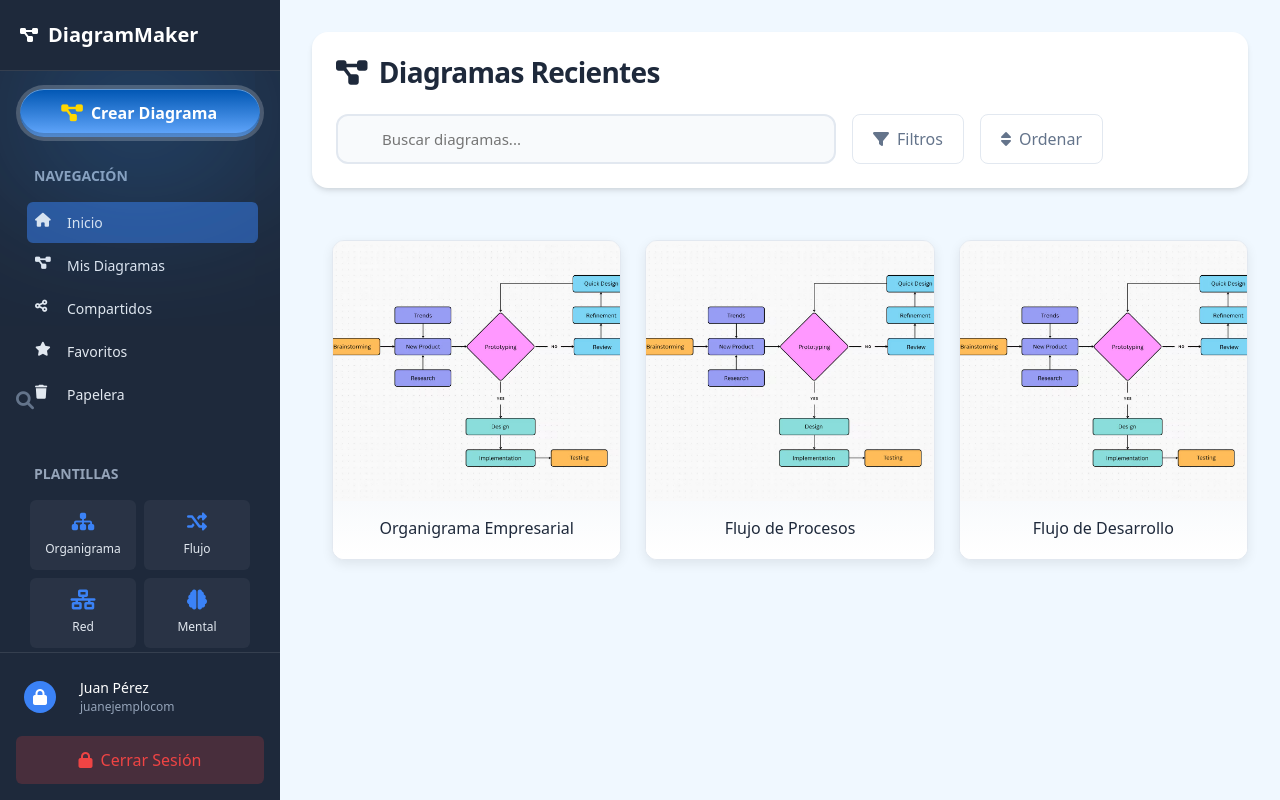
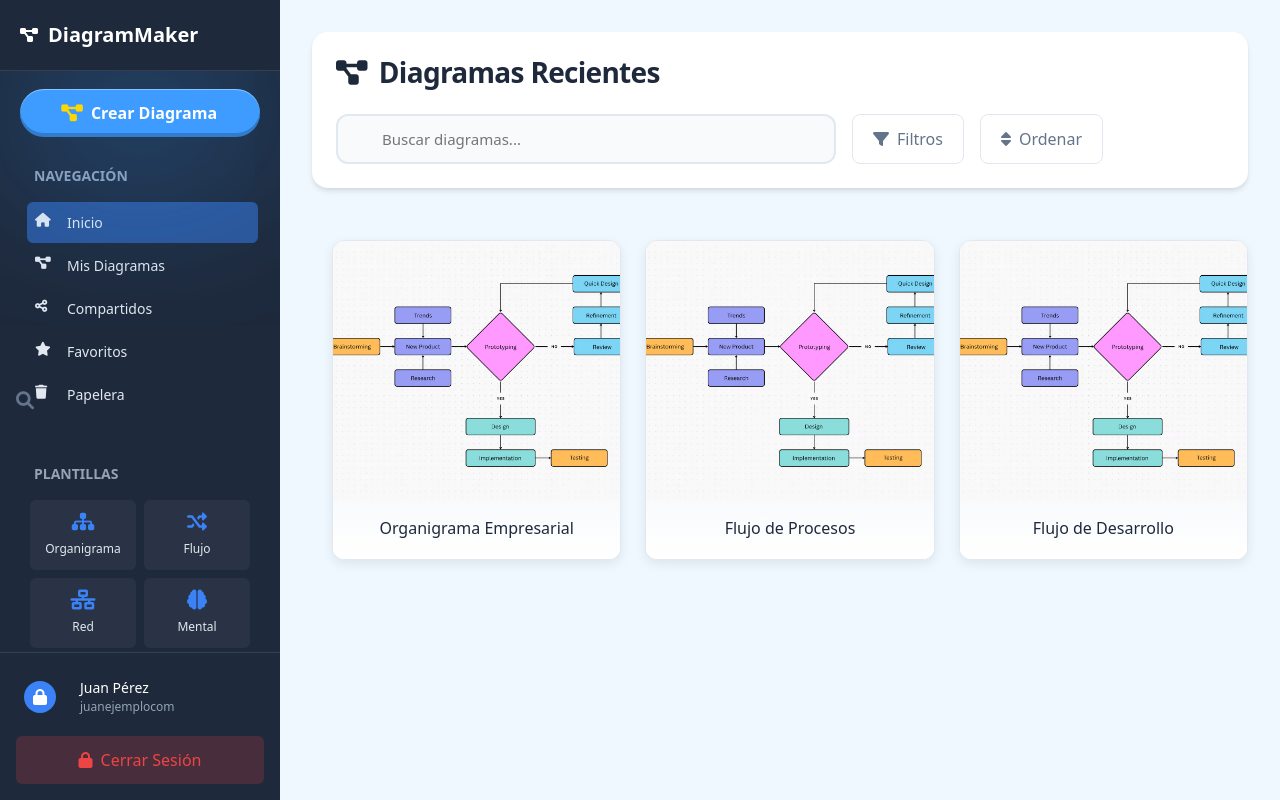
Before and after one commit to juan12312121/Graficacion, an Angular app: page /principal in a window 1280 px wide. In both pictures the pointer is over the button "Crear Diagrama". Built offline with nearby package versions, Linux system fonts and the light colour scheme.

Commit message:
Boton crear diagrama

```diff
--- a/src/app/btn-crear-diagrama/btn-crear-diagrama.component.css
+++ b/src/app/btn-crear-diagrama/btn-crear-diagrama.component.css
@@ -1,5 +1,3 @@
-
-
 /* --- Botón principal --- */
 .button-wrapper {
   padding: 10px;
@@ -36,10 +34,9 @@
 }
 
 .btn:hover {
-    background: linear-gradient(0deg, #66aaff, #0056b3);
+  background: #3e9bff;
   box-shadow: inset 0px 1px 0px 0px rgba(255, 255, 255, 0.4),
     inset 0px -4px 0px 0px rgba(0, 0, 0, 0.2),
-                0px 0px 0px 4px rgba(255, 255, 255, 0.2),
     0px 0px 180px 0px #3399FF;
   transform: translateY(-2px);
 }
```
Lines whose indentation alone changed are shown as unchanged.
